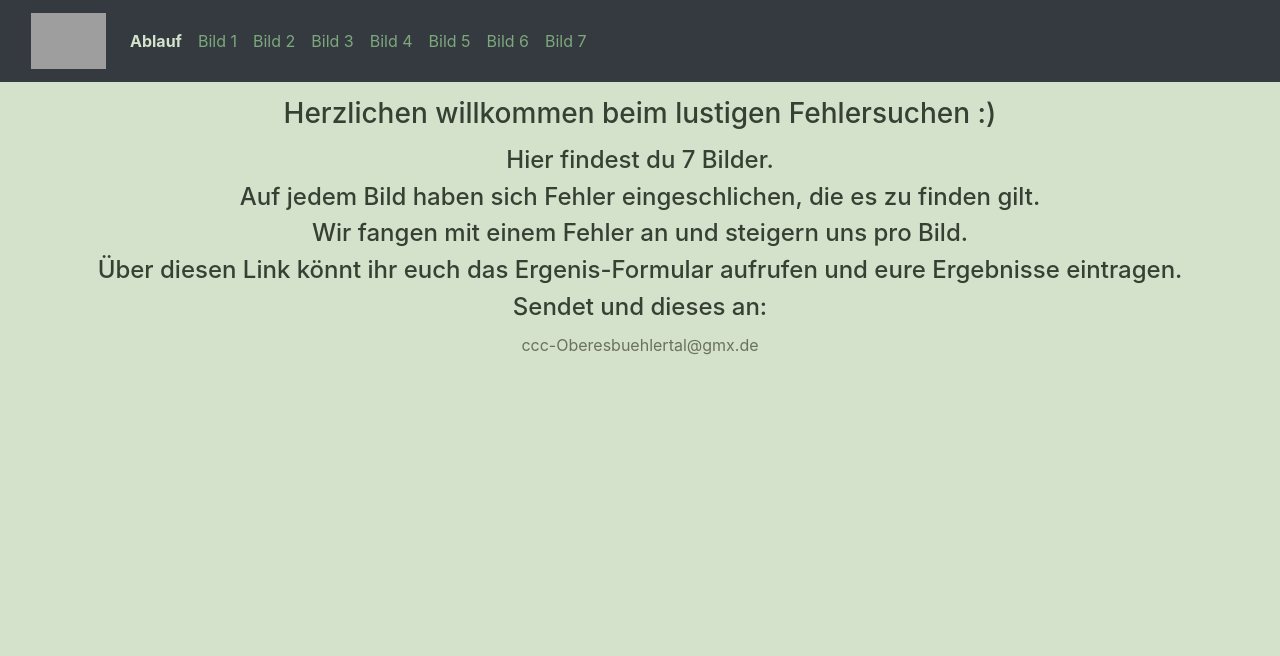
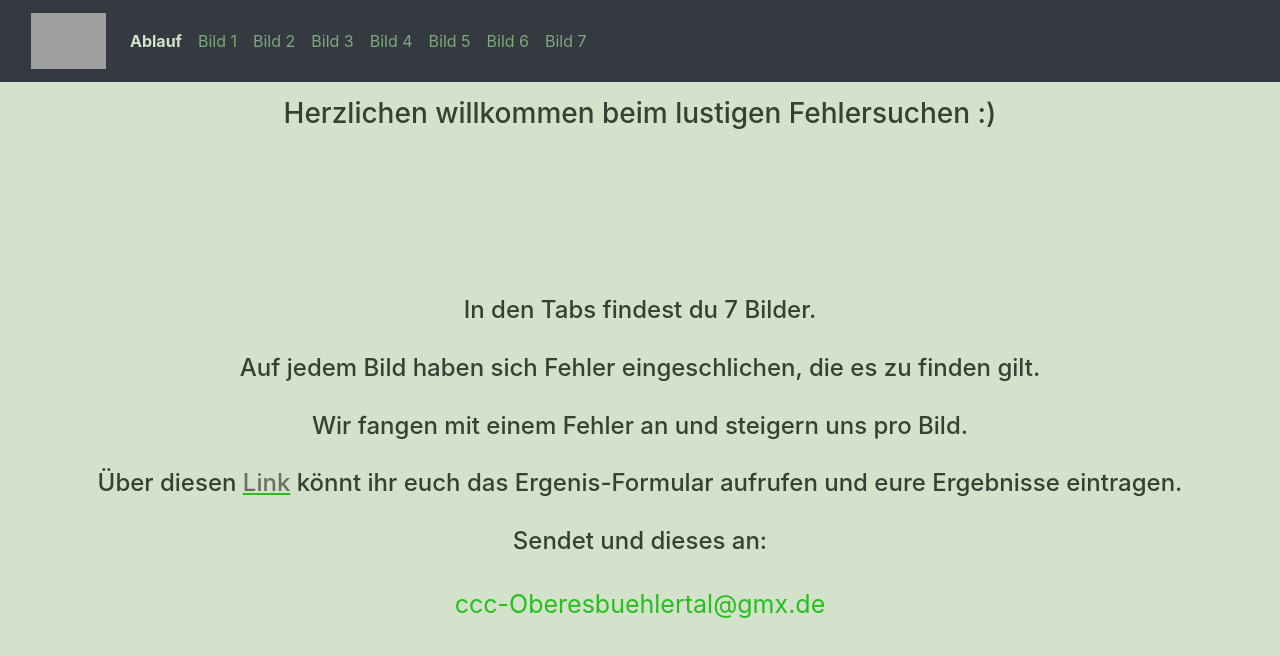
Before and after one commit to cc-crew/bilder-quiz, an Angular app: page /#/home in a window 1280 px wide. Shown: the top 656 px of the page. Built offline with nearby package versions, Linux system fonts and the light colour scheme; grey boxes are pictures that could not be loaded.

Commit message:
sturcture

```diff
--- a/src/app/home/home.component.html
+++ b/src/app/home/home.component.html
@@ -1,9 +1,16 @@
-<div style="text-align: center">
-  <h3 style="margin-bottom: 15px; margin-top: 15px">Herzlichen willkommen beim lustigen Fehlersuchen :)</h3>
-  <h4>Hier findest du 7 Bilder.</h4>
-  <h4>Auf jedem Bild haben sich Fehler eingeschlichen, die es zu finden gilt.</h4>
-  <h4>Wir fangen mit einem Fehler an und steigern uns pro Bild.</h4>
-  <h4>Über diesen Link könnt ihr euch das Ergenis-Formular aufrufen und eure Ergebnisse eintragen.</h4>
-  <h4>Sendet und dieses an:</h4>
-  <a href= "mailto:ccc-Oberesbuehlertal@gmx.de">ccc-Oberesbuehlertal@gmx.de</a>
+
+<div style="height: 85%; display: grid;">
+  <h3 style="margin-bottom: 25px; margin-top: 15px; text-align: center">Herzlichen willkommen beim lustigen Fehlersuchen :)</h3>
+
+  <div class="container-lg" style="text-align: center; height: 85%; display: block">
+    <h4>In den Tabs findest du 7 Bilder. <br><br> Auf jedem Bild haben sich Fehler eingeschlichen, die es zu finden gilt.<br><br>
+      Wir fangen mit einem Fehler an und steigern uns pro Bild.<br><br>
+      Über diesen <span style="color: #25bf1e; text-decoration: underline; cursor: pointer">
+        <a href="https://www.test.de/" target="_blank">Link</a>
+      </span> könnt ihr euch das Ergenis-Formular aufrufen und eure Ergebnisse eintragen.<br><br>
+      Sendet und dieses an:</h4>
+    <div style="margin-top: 33px;">
+      <a style="font-size: 25px; color: #25bf1e !important" href= "mailto:ccc-Oberesbuehlertal@gmx.de">ccc-Oberesbuehlertal@gmx.de</a>
+    </div>
+  </div>
 </div>
```
